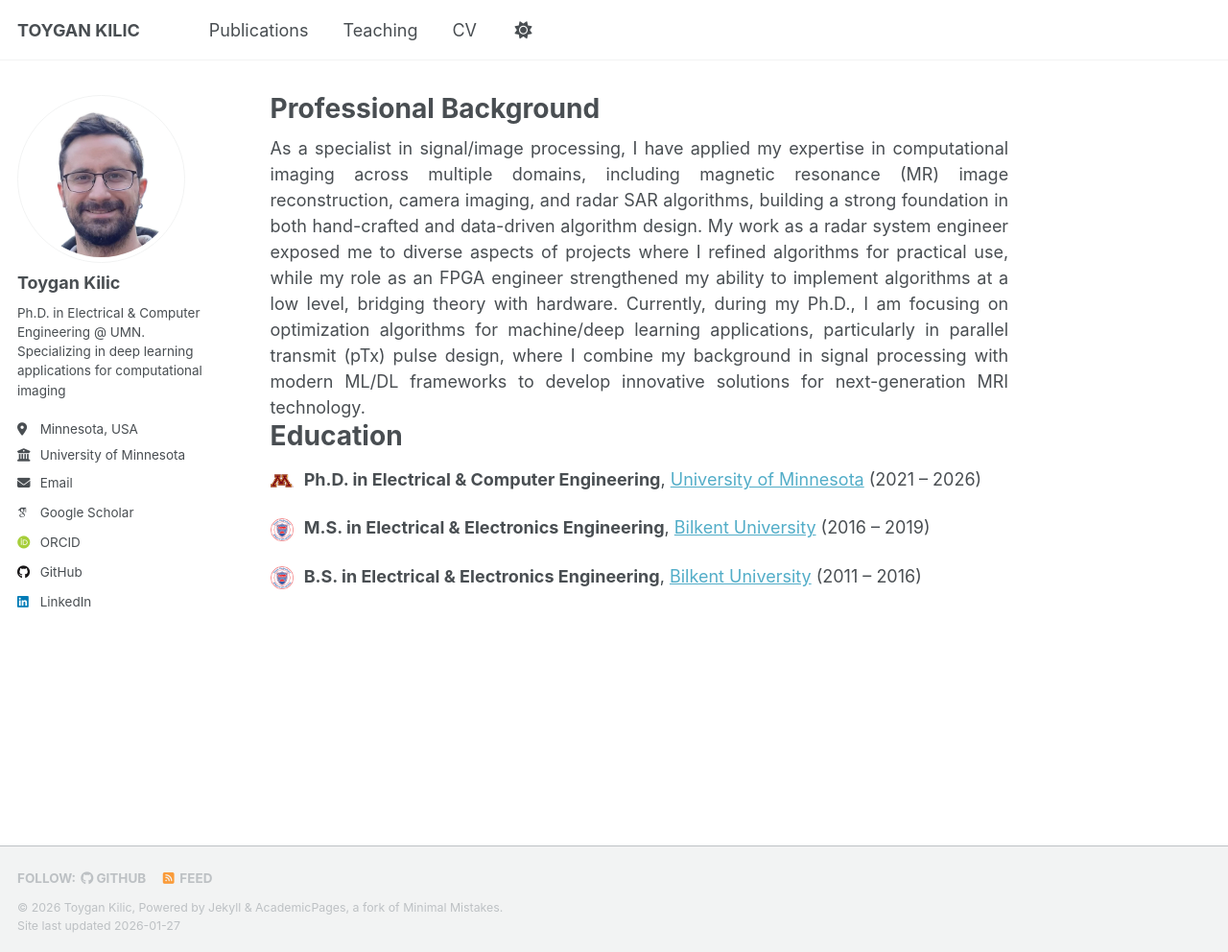
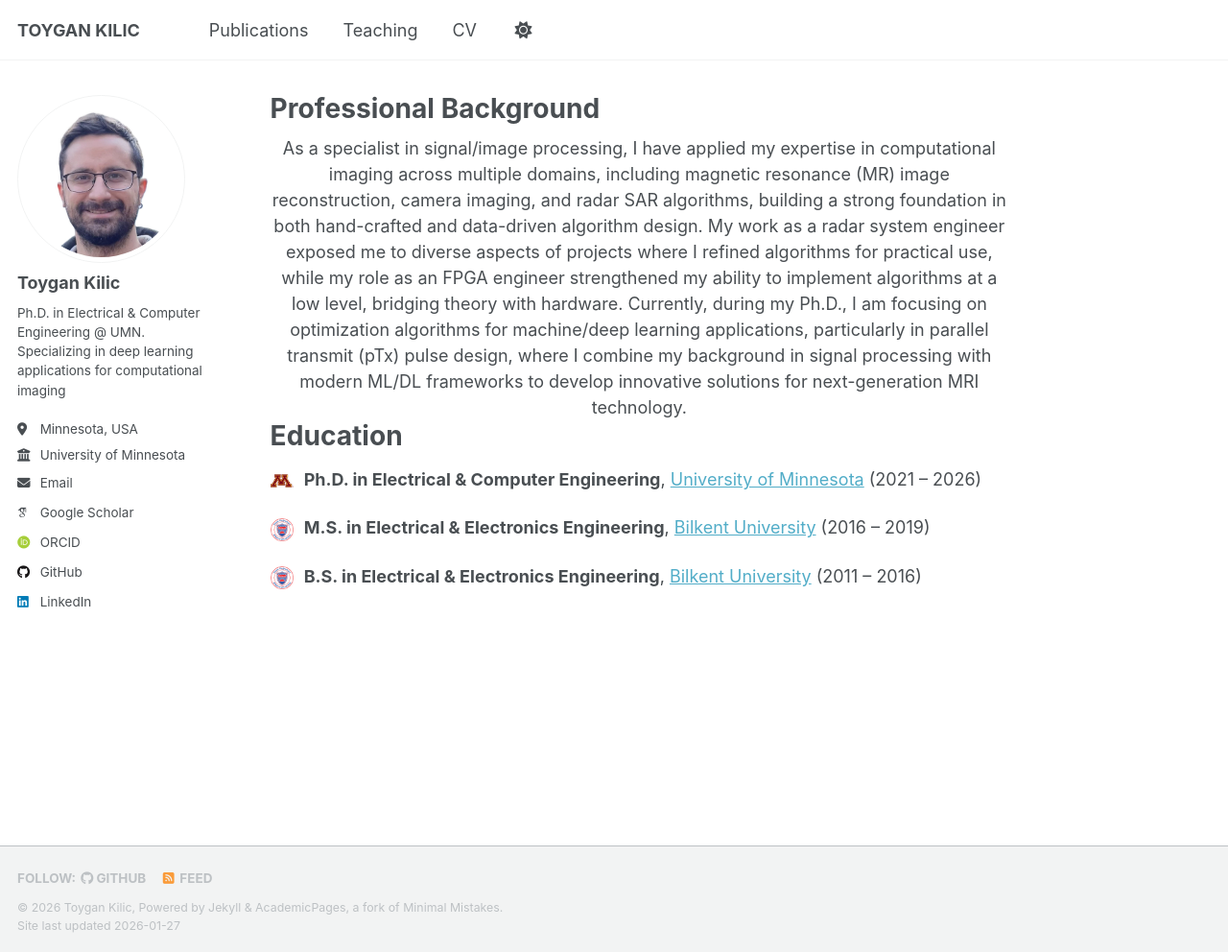
Before and after one commit to Toygan/toygan.github.io, a Jekyll site: the page built from _pages/about.md, in a window 1280 px wide and 992 px high. Shown: the whole window at 96% size. Built offline with Jekyll 4.4.1, drawn with Linux system fonts in a browser that asks for light colours; some web fonts are replaced; a script that is not in the unit is left out.

Commit message:
fix: Change text alignment to center in about section

```diff
--- a/_pages/about.md
+++ b/_pages/about.md
@@ -6,7 +6,7 @@ redirect_from:
   - /about/
   - /about.html
 ---
-<div style="text-align: justify;">
+<div style="text-align: center;">
 As a specialist in signal/image processing, I have applied my expertise in computational imaging across multiple domains, including magnetic resonance (MR) image reconstruction, camera imaging, and radar SAR algorithms, building a strong foundation in both hand-crafted and data-driven algorithm design. My work as a radar system engineer exposed me to diverse aspects of projects where I refined algorithms for practical use, while my role as an FPGA engineer strengthened my ability to implement algorithms at a low level, bridging theory with hardware. Currently, during my Ph.D., I am focusing on optimization algorithms for machine/deep learning applications, particularly in parallel transmit (pTx) pulse design, where I combine my background in signal processing with modern ML/DL frameworks to develop innovative solutions for next-generation MRI technology.
 </div>
 
```
